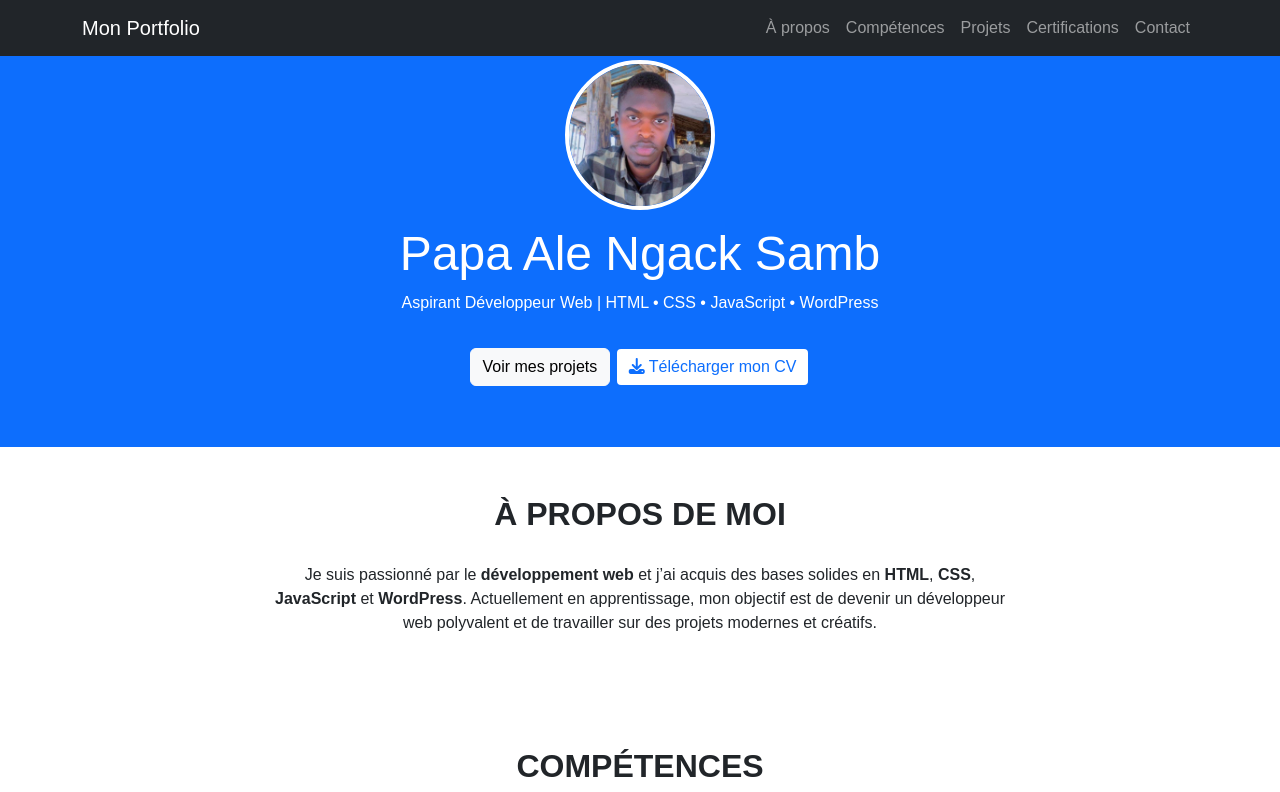
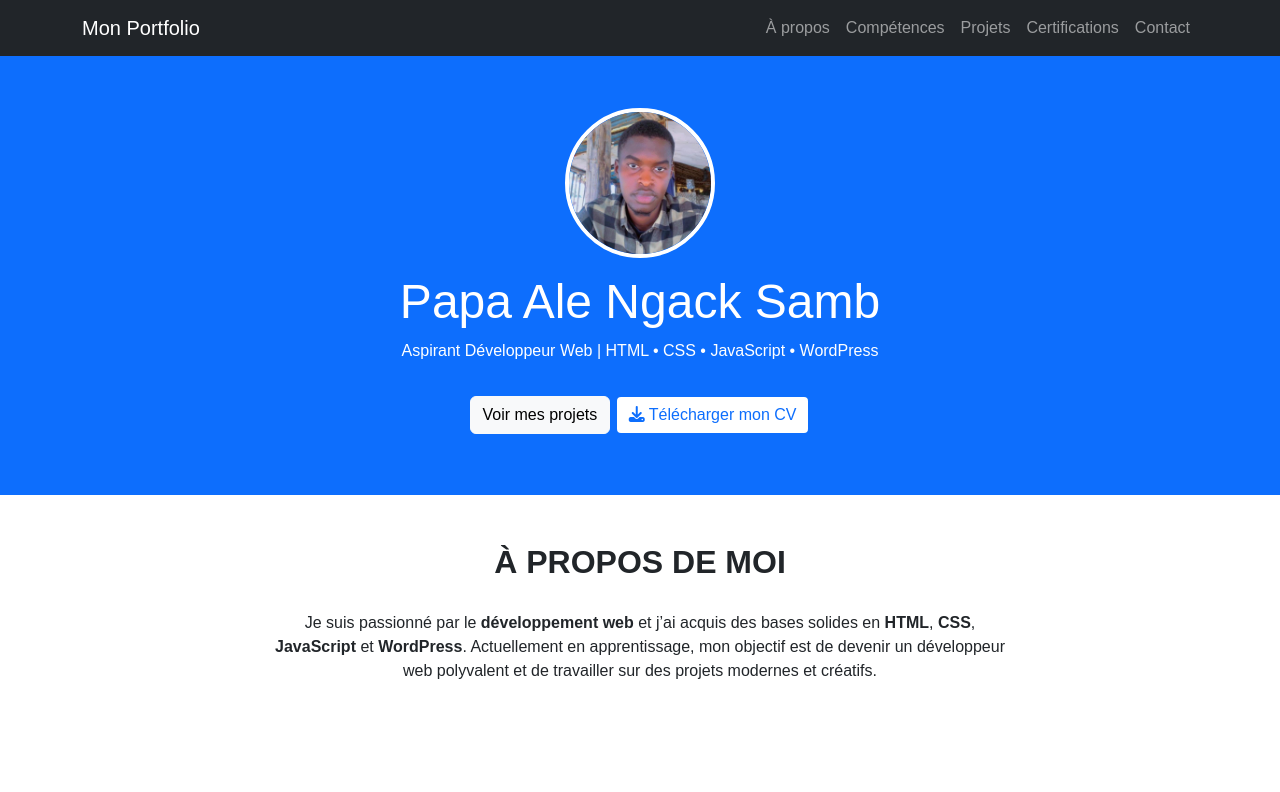
Before and after one commit to Papaale665/Portfolio, a plain HTML site: page index.html in a window 1280 px wide. Shown: the top 792 px of the page. Drawn offline with nearby package versions, Linux system fonts and the light colour scheme.

Commit message:
ajout margin top

```diff
--- a/index.html
+++ b/index.html
@@ -56,7 +56,7 @@
 
 
   <header>
-    <img src="linkdin.jpeg" alt="Photo de profil" class="mt-6">
+    <img src="linkdin.jpeg" alt="Photo de profil" class="mt-5">
     <h1>Papa Ale Ngack Samb</h1>
     <p>Aspirant Développeur Web | HTML • CSS • JavaScript • WordPress</p>
     <a href="#projets" class="btn btn-light mt-3">Voir mes projets</a>
```
